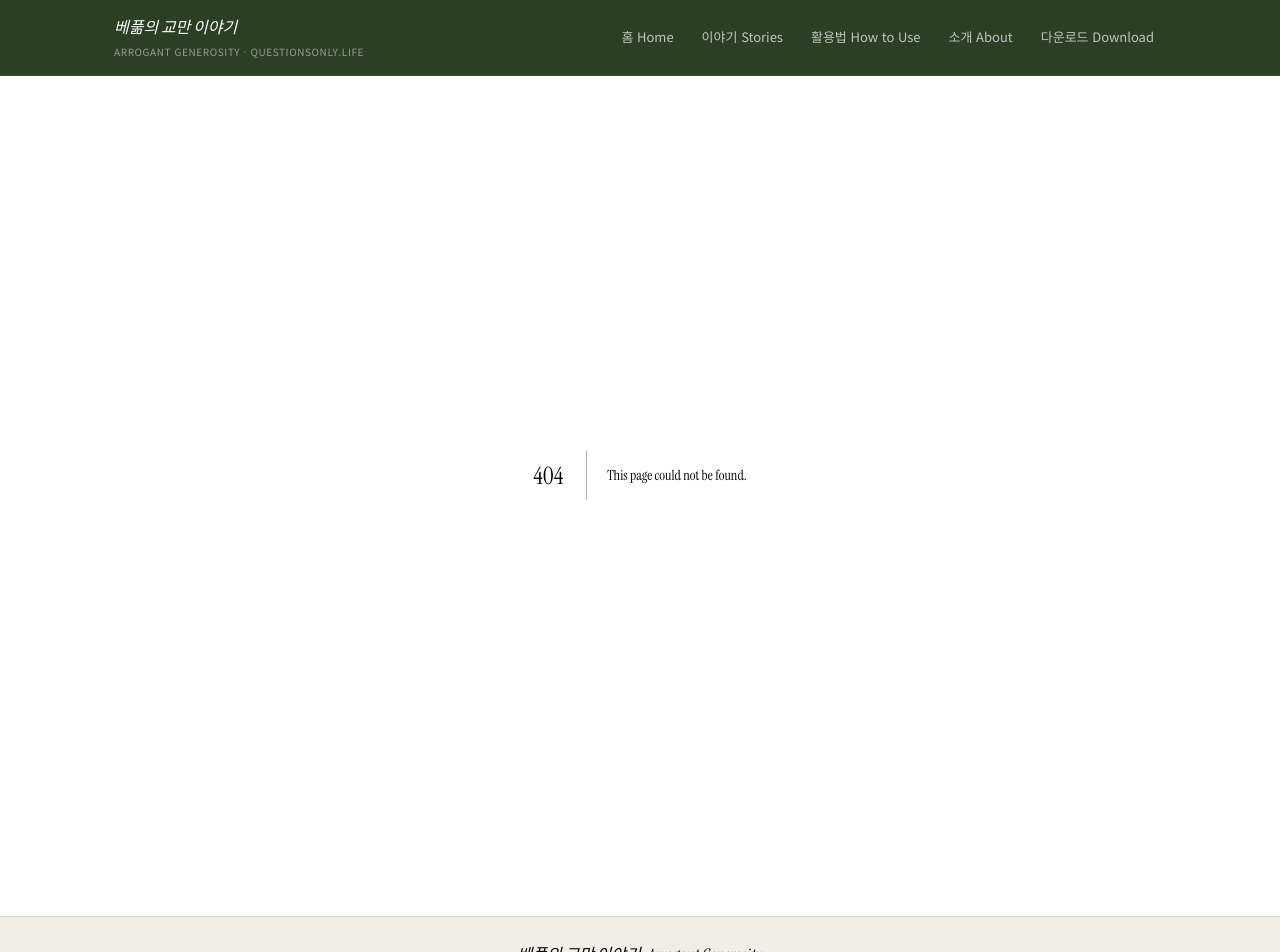
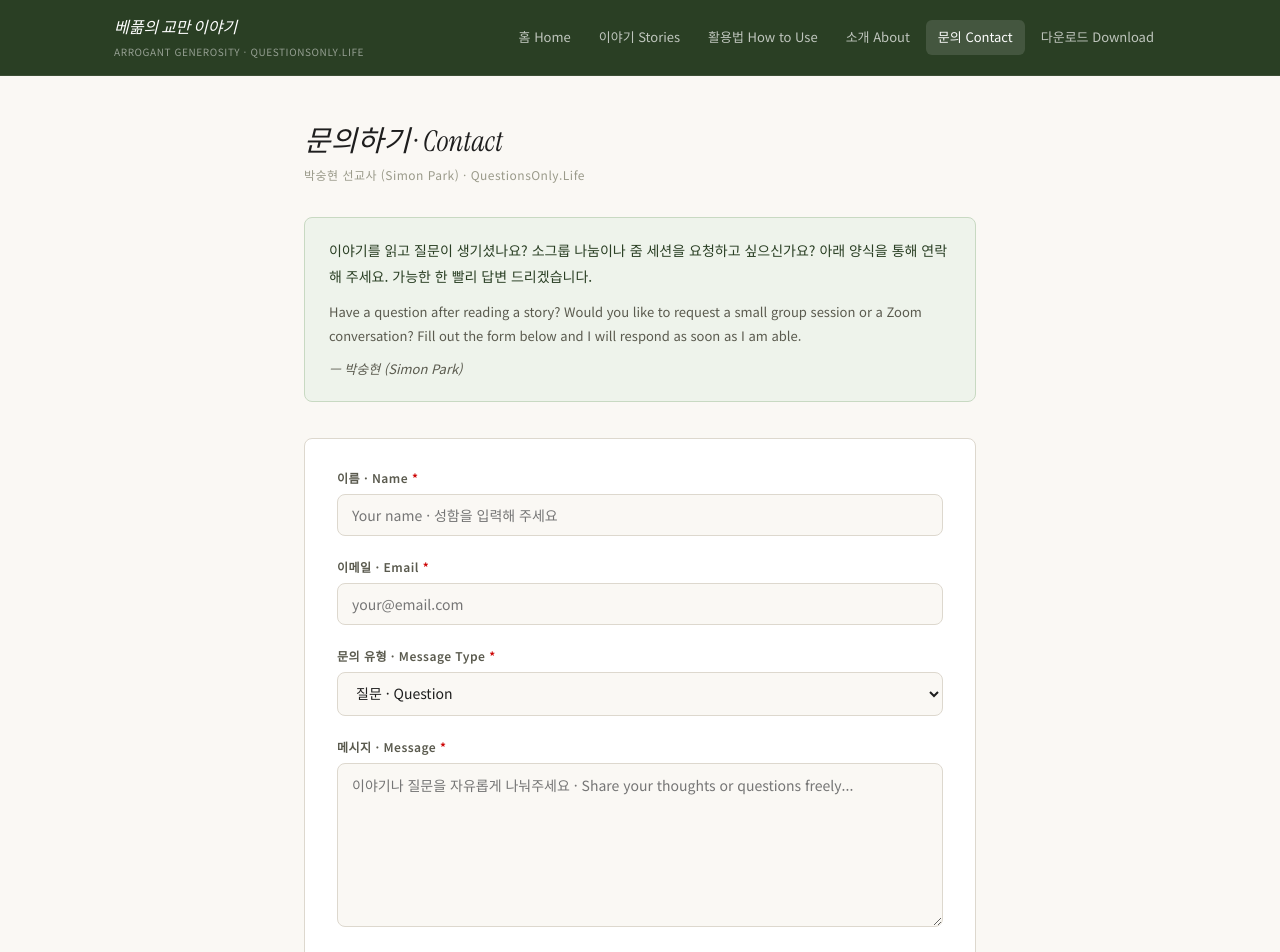
Before and after one commit to SimonPark-Life/questionsonly-life, a Next.js app: page /contact in a window 1280 px wide. Before the commit this address had no page. Shown: the top 952 px of the page. Built offline with nearby package versions, Linux system fonts and the light colour scheme.

Commit message:
Add contact page with Formspree form

```diff
--- /dev/null
+++ b/app/contact/page.tsx
@@ -0,0 +1,242 @@
+'use client';
+import { useState } from 'react';
+
+const ENDPOINT = 'https://formspree.io/f/mvzdnzed';
+
+export default function ContactPage() {
+  const [status, setStatus] = useState<'idle' | 'sending' | 'success' | 'error'>('idle');
+  const [form, setForm] = useState({
+    name: '',
+    email: '',
+    type: '질문 · Question',
+    message: '',
+  });
+
+  const handleChange = (
+    e: React.ChangeEvent<HTMLInputElement | HTMLTextAreaElement | HTMLSelectElement>
+  ) => {
+    setForm({ ...form, [e.target.name]: e.target.value });
+  };
+
+  const handleSubmit = async (e: React.FormEvent) => {
+    e.preventDefault();
+    setStatus('sending');
+    try {
+      const res = await fetch(ENDPOINT, {
+        method: 'POST',
+        headers: { 'Content-Type': 'application/json', Accept: 'application/json' },
+        body: JSON.stringify(form),
+      });
+      if (res.ok) {
+        setStatus('success');
+        setForm({ name: '', email: '', type: '질문 · Question', message: '' });
+      } else {
+        setStatus('error');
+      }
+    } catch {
+      setStatus('error');
+    }
+  };
+
+  return (
+    <div className="wrap--narrow" style={{ paddingTop: 48, paddingBottom: 60 }}>
+
+      <h1 className="sec__title">문의하기 · Contact</h1>
+      <p className="sec__sub" style={{ marginBottom: 32 }}>
+        박숭현 선교사 (Simon Park) · QuestionsOnly.Life
+      </p>
+
+      {/* Introduction */}
+      <div style={{
+        background: 'var(--green-pale)',
+        border: '1px solid var(--green-mid)',
+        borderRadius: 'var(--r)',
+        padding: '20px 24px',
+        marginBottom: 36,
+      }}>
+        <p style={{ fontSize: 14, color: 'var(--green-dark)', lineHeight: 1.85, marginBottom: 10 }}>
+          이야기를 읽고 질문이 생기셨나요? 소그룹 나눔이나 줌 세션을 요청하고 싶으신가요?
+          아래 양식을 통해 연락해 주세요. 가능한 한 빨리 답변 드리겠습니다.
+        </p>
+        <p style={{ fontSize: 13, color: 'var(--muted)', lineHeight: 1.85 }}>
+          Have a question after reading a story? Would you like to request a small group
+          session or a Zoom conversation? Fill out the form below and I will respond
+          as soon as I am able.
+        </p>
+        <p style={{ fontSize: 13, color: 'var(--muted)', marginTop: 10, fontStyle: 'italic' }}>
+          — 박숭현 (Simon Park)
+        </p>
+      </div>
+
+      {/* Success message */}
+      {status === 'success' && (
+        <div style={{
+          background: '#eaf5ee',
+          border: '1px solid #6ab187',
+          borderRadius: 'var(--r)',
+          padding: '20px 24px',
+          marginBottom: 28,
+          textAlign: 'center' as const,
+        }}>
+          <p style={{ fontSize: 16, fontWeight: 700, color: '#2a5c35', marginBottom: 6 }}>
+            메시지가 전송되었습니다 · Message Sent
+          </p>
+          <p style={{ fontSize: 13, color: '#3a7a4a' }}>
+            감사합니다. 가능한 한 빨리 답변 드리겠습니다.
+            Thank you — I will be in touch as soon as possible.
+          </p>
+        </div>
+      )}
+
+      {/* Error message */}
+      {status === 'error' && (
+        <div style={{
+          background: '#fff0f0',
+          border: '1px solid #e08080',
+          borderRadius: 'var(--r)',
+          padding: '16px 20px',
+          marginBottom: 28,
+        }}>
+          <p style={{ fontSize: 13, color: '#8b1a1a' }}>
+            전송 중 오류가 발생했습니다. 다시 시도해 주세요. ·
+            Something went wrong. Please try again.
+          </p>
+        </div>
+      )}
+
+      {/* Form */}
+      <div style={{
+        background: '#fff',
+        border: '1px solid var(--rule)',
+        borderRadius: 'var(--r)',
+        padding: '28px 32px',
+      }}>
+        <form onSubmit={handleSubmit}>
+
+          {/* Name */}
+          <div style={{ marginBottom: 20 }}>
+            <label style={{
+              display: 'block', fontSize: 12, fontWeight: 700,
+              color: 'var(--muted)', marginBottom: 6, letterSpacing: '.04em',
+            }}>
+              이름 · Name <span style={{ color: '#c00' }}>*</span>
+            </label>
+            <input
+              type="text"
+              name="name"
+              required
+              value={form.name}
+              onChange={handleChange}
+              placeholder="Your name · 성함을 입력해 주세요"
+              style={{
+                width: '100%', padding: '10px 14px', fontSize: 14,
+                border: '1px solid var(--rule)', borderRadius: 'var(--r)',
+                fontFamily: 'var(--body)', color: 'var(--ink)',
+                outline: 'none', background: 'var(--cream)',
+              }}
+            />
+          </div>
+
+          {/* Email */}
+          <div style={{ marginBottom: 20 }}>
+            <label style={{
+              display: 'block', fontSize: 12, fontWeight: 700,
+              color: 'var(--muted)', marginBottom: 6, letterSpacing: '.04em',
+            }}>
+              이메일 · Email <span style={{ color: '#c00' }}>*</span>
+            </label>
+            <input
+              type="email"
+              name="email"
+              required
+              value={form.email}
+              onChange={handleChange}
+              placeholder="your@email.com"
+              style={{
+                width: '100%', padding: '10px 14px', fontSize: 14,
+                border: '1px solid var(--rule)', borderRadius: 'var(--r)',
+                fontFamily: 'var(--body)', color: 'var(--ink)',
+                outline: 'none', background: 'var(--cream)',
+              }}
+            />
+          </div>
+
+          {/* Message type */}
+          <div style={{ marginBottom: 20 }}>
+            <label style={{
+              display: 'block', fontSize: 12, fontWeight: 700,
+              color: 'var(--muted)', marginBottom: 6, letterSpacing: '.04em',
+            }}>
+              문의 유형 · Message Type <span style={{ color: '#c00' }}>*</span>
+            </label>
+            <select
+              name="type"
+              value={form.type}
+              onChange={handleChange}
+              style={{
+                width: '100%', padding: '10px 14px', fontSize: 14,
+                border: '1px solid var(--rule)', borderRadius: 'var(--r)',
+                fontFamily: 'var(--body)', color: 'var(--ink)',
+                outline: 'none', background: 'var(--cream)',
+                cursor: 'pointer',
+              }}
+            >
+              <option>질문 · Question</option>
+              <option>줌 세션 요청 · Zoom Session Request</option>
+              <option>소그룹 나눔 문의 · Small Group Inquiry</option>
+              <option>기타 · Other</option>
+            </select>
+          </div>
+
+          {/* Message */}
+          <div style={{ marginBottom: 28 }}>
+            <label style={{
+              display: 'block', fontSize: 12, fontWeight: 700,
+              color: 'var(--muted)', marginBottom: 6, letterSpacing: '.04em',
+            }}>
+              메시지 · Message <span style={{ color: '#c00' }}>*</span>
+            </label>
+            <textarea
+              name="message"
+              required
+              value={form.message}
+              onChange={handleChange}
+              rows={6}
+              placeholder="이야기나 질문을 자유롭게 나눠주세요 · Share your thoughts or questions freely..."
+              style={{
+                width: '100%', padding: '10px 14px', fontSize: 14,
+                border: '1px solid var(--rule)', borderRadius: 'var(--r)',
+                fontFamily: 'var(--body)', color: 'var(--ink)',
+                outline: 'none', background: 'var(--cream)',
+                resize: 'vertical' as const, lineHeight: 1.7,
+              }}
+            />
+          </div>
+
+          {/* Submit */}
+          <button
+            type="submit"
+            disabled={status === 'sending'}
+            style={{
+              width: '100%', padding: '12px 24px',
+              background: status === 'sending' ? 'var(--faint)' : 'var(--green)',
+              color: '#fff', border: 'none', borderRadius: 'var(--r)',
+              fontSize: 15, fontWeight: 700, cursor: status === 'sending' ? 'not-allowed' : 'pointer',
+              fontFamily: 'var(--body)', transition: 'background .15s',
+            }}
+          >
+            {status === 'sending'
+              ? '전송 중... · Sending...'
+              : '보내기 · Send Message'}
+          </button>
+
+          <p style={{ fontSize: 11, color: 'var(--faint)', marginTop: 12, textAlign: 'center' as const }}>
+            * 모든 필드는 필수입니다 · All fields are required
+          </p>
+
+        </form>
+      </div>
+
+    </div>
+  );
+}
--- a/app/layout.tsx
+++ b/app/layout.tsx
@@ -20,6 +20,7 @@ export default function RootLayout({ children }: { children: React.ReactNode })
             <a href="/stories">이야기 Stories</a>
             <a href="/how-to-use">활용법 How to Use</a>
             <a href="/about">소개 About</a>
+            <a href="/contact">문의 Contact</a>
             <a href="/download">다운로드 Download</a>
           </nav>
           <p className="site-footer__attr">
--- a/components/NavClient.tsx
+++ b/components/NavClient.tsx
@@ -28,6 +28,9 @@ export default function NavClient() {
           <Link href="/about" className={isActive('/about') ? 'active' : ''}>
             소개 About
           </Link>
+          <Link href="/contact" className={isActive('/contact') ? 'active' : ''}>
+            문의 Contact
+          </Link>
           <Link href="/download" className={isActive('/download') ? 'active' : ''}>
             다운로드 Download
           </Link>
```
